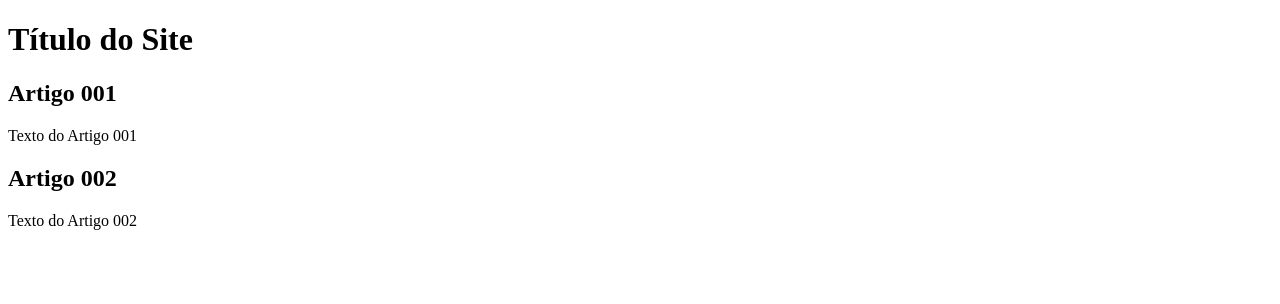
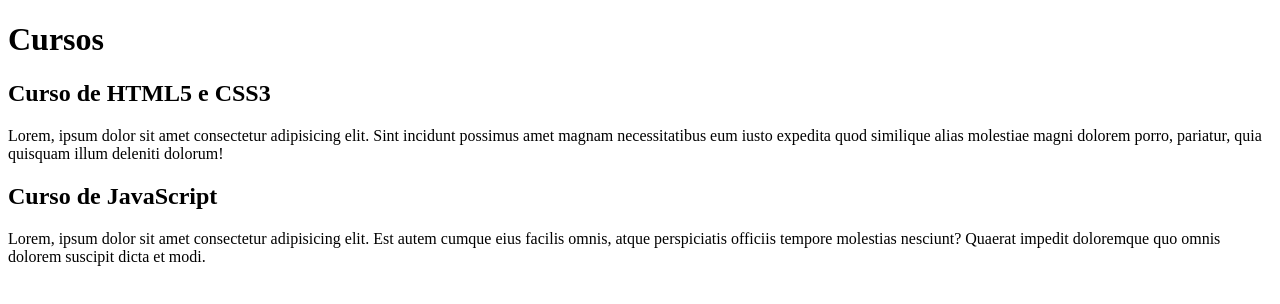
Before and after one commit to andersonroldao/Git-e-GitHub, a plain HTML site: page projeto-site/index.html in a window 1280 px wide. Drawn offline with Linux system fonts and the light colour scheme.

Commit message:
Update index.html
conteúdo na branch

```diff
--- a/projeto-site/index.html
+++ b/projeto-site/index.html
@@ -8,17 +8,17 @@
 </head>
 <body>
     <header>
-        <h1>Título do Site</h1>
+        <h1>Cursos</h1>
     </header>
 
     <main>
         <article>
-            <h2>Artigo 001</h2>
-            <p>Texto do Artigo 001</p>
+            <h2>Curso de HTML5 e CSS3</h2>
+            <p>Lorem, ipsum dolor sit amet consectetur adipisicing elit. Sint incidunt possimus amet magnam necessitatibus eum iusto expedita quod similique alias molestiae magni dolorem porro, pariatur, quia quisquam illum deleniti dolorum!</p>
         </article>
         <article>
-            <h2>Artigo 002</h2>
-            <p>Texto do Artigo 002</p>
+            <h2>Curso de JavaScript</h2>
+            <p>Lorem, ipsum dolor sit amet consectetur adipisicing elit. Est autem cumque eius facilis omnis, atque perspiciatis officiis tempore molestias nesciunt? Quaerat impedit doloremque quo omnis dolorem suscipit dicta et modi.</p>
         </article>
     </main>
 
```
